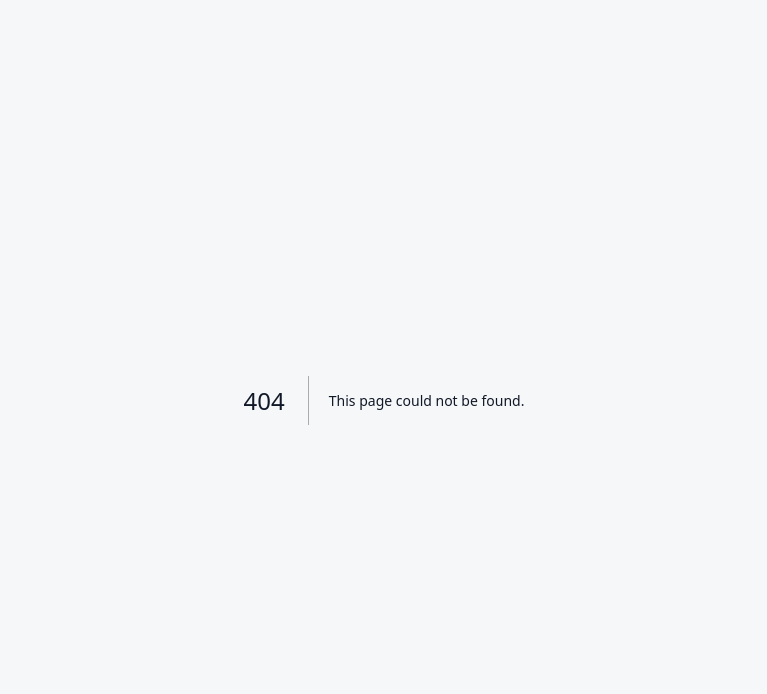
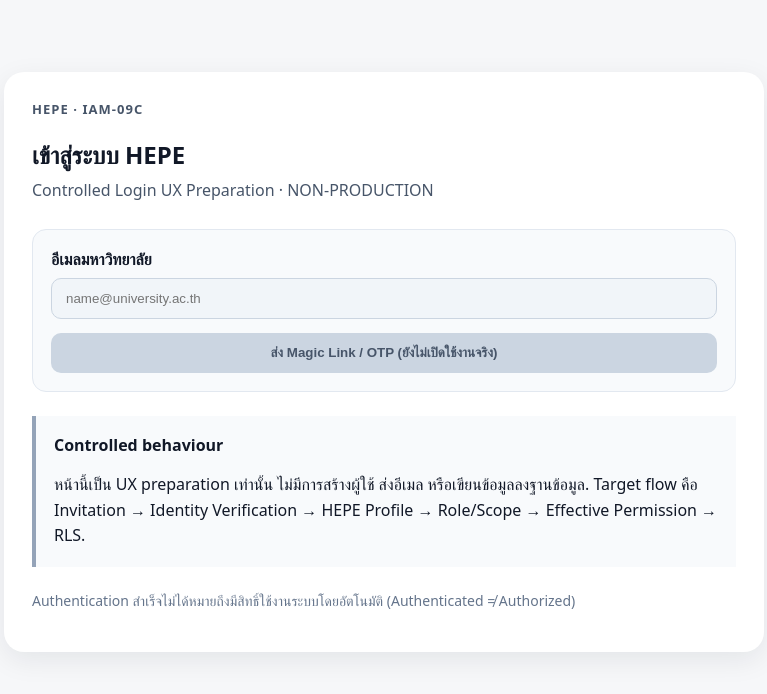
Before and after one commit to kasemch/hepe-ui-prototype, a Next.js app: page /login in a window 1280 px wide. Before the commit this address had no page. Shown: the top 694 px of the page, without its empty margins (256-1023 px from the left). Built offline with nearby package versions, Linux system fonts and the light colour scheme.

Commit message:
feat(iam): add non-production login preparation screen

```diff
--- /dev/null
+++ b/app/login/page.tsx
@@ -0,0 +1,32 @@
+export default function LoginPage() {
+  return (
+    <main style={{maxWidth:760,margin:"48px auto",padding:24}}>
+      <section style={{background:"white",borderRadius:20,padding:28,boxShadow:"0 8px 28px rgba(15,23,42,.08)"}}>
+        <div style={{fontSize:13,fontWeight:700,letterSpacing:".08em",color:"#475569"}}>HEPE · IAM-09C</div>
+        <h1 style={{marginBottom:8}}>เข้าสู่ระบบ HEPE</h1>
+        <p style={{marginTop:0,color:"#475569"}}>Controlled Login UX Preparation · NON-PRODUCTION</p>
+
+        <div style={{marginTop:28,padding:18,border:"1px solid #e2e8f0",borderRadius:14,background:"#f8fafc"}}>
+          <label htmlFor="email" style={{display:"block",fontWeight:700,marginBottom:8}}>อีเมลมหาวิทยาลัย</label>
+          <input id="email" name="email" type="email" placeholder="name@university.ac.th" disabled
+            style={{width:"100%",boxSizing:"border-box",padding:"12px 14px",border:"1px solid #cbd5e1",borderRadius:10,background:"#f1f5f9"}} />
+          <button disabled style={{marginTop:14,width:"100%",padding:"12px 16px",border:0,borderRadius:10,fontWeight:700,background:"#cbd5e1",color:"#475569"}}>
+            ส่ง Magic Link / OTP (ยังไม่เปิดใช้งานจริง)
+          </button>
+        </div>
+
+        <div style={{marginTop:24,padding:18,borderLeft:"4px solid #94a3b8",background:"#f8fafc"}}>
+          <strong>Controlled behaviour</strong>
+          <p style={{marginBottom:0,lineHeight:1.6}}>
+            หน้านี้เป็น UX preparation เท่านั้น ไม่มีการสร้างผู้ใช้ ส่งอีเมล หรือเขียนข้อมูลลงฐานข้อมูล.
+            Target flow คือ Invitation → Identity Verification → HEPE Profile → Role/Scope → Effective Permission → RLS.
+          </p>
+        </div>
+
+        <p style={{marginTop:24,fontSize:14,color:"#64748b"}}>
+          Authentication สำเร็จไม่ได้หมายถึงมีสิทธิ์ใช้งานระบบโดยอัตโนมัติ (Authenticated ≠ Authorized)
+        </p>
+      </section>
+    </main>
+  );
+}
```
